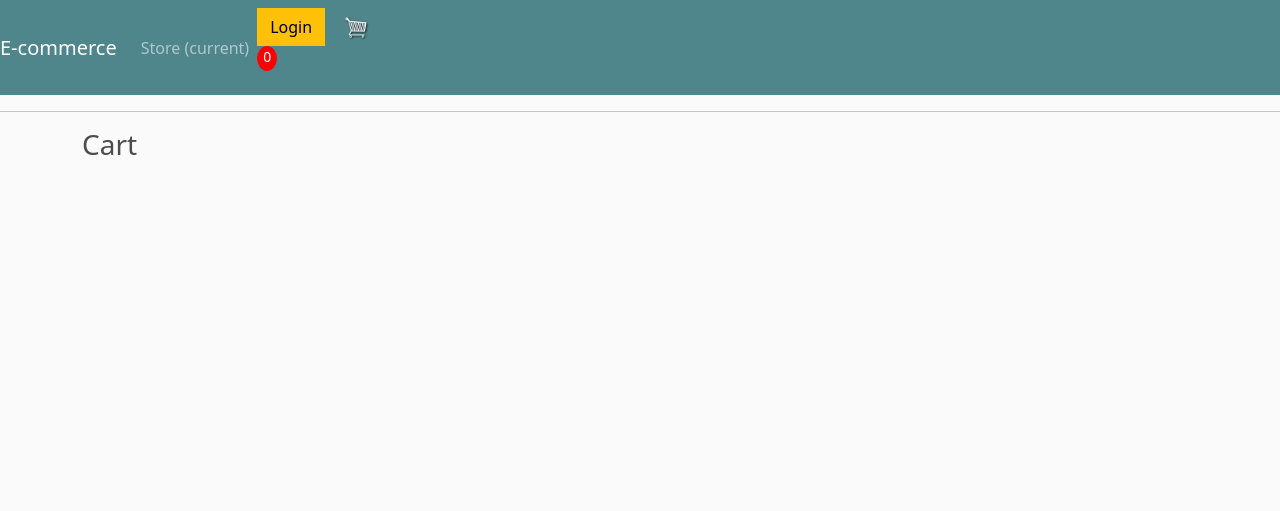
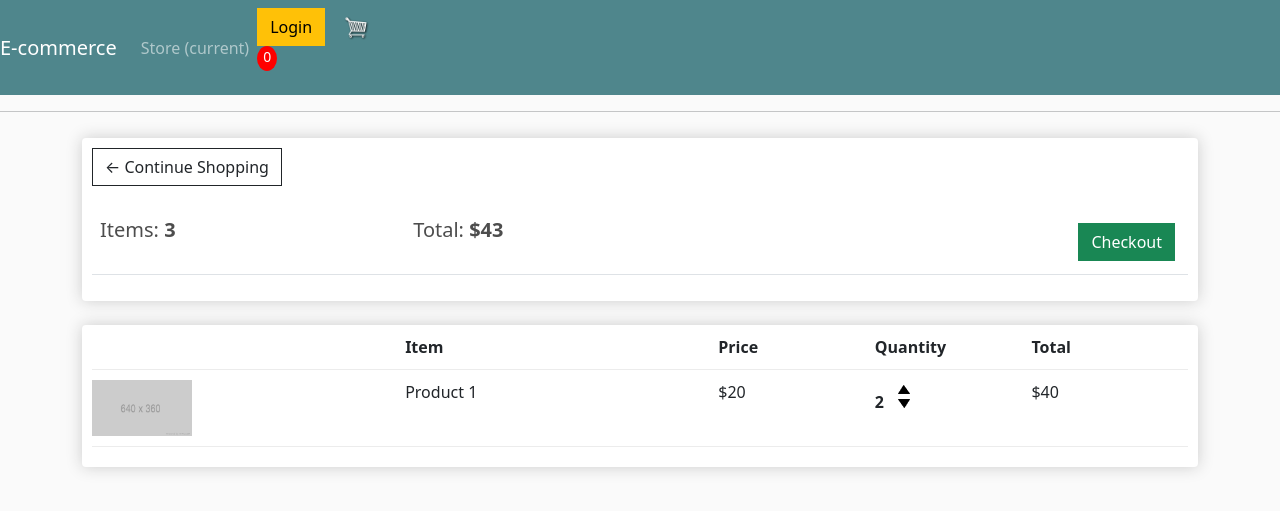
Before and after one commit to MukuFlash03/django-ecommerce-website, a Django app: page /cart/ in a window 1280 px wide. Shown: the top 511 px of the page. Run offline with Django 4.2, Linux system fonts and the light colour scheme; lists and menus that the app fills with data are empty; some libraries are stand-ins or nearby versions.

Commit message:
Styled and updated cart page

```diff
--- a/ecommerce/store/templates/store/cart.html
+++ b/ecommerce/store/templates/store/cart.html
@@ -1,5 +1,54 @@
 {% extends 'store/main.html' %}
 {% load static %}
 {% block content %}
-<h3>Cart</h3>
+<div class="row">
+	<div class="col-lg-12">
+		<div class="box-element">
+			<a class="btn btn-outline-dark" href="{% url 'store' %}">&#x2190; Continue Shopping</a>
+			<br>
+			<br>
+
+			<table class="table">
+				<tr>
+					<th>
+						<h5>Items: <strong>3</strong></h5>
+					</th>
+					<th>
+						<h5>Total: <strong>$43</strong></h5>
+					</th>
+					<th>
+						<a style="float:right; margin:5px" class=" btn btn-success"
+							href="{% url 'checkout'%}">Checkout</a>
+					</th>
+				</tr>
+			</table>
+		</div>
+		<br>
+
+		<div class="box-element">
+			<div class="cart-row">
+				<div style="flex:2"></div>
+				<div style="flex:2"><strong>Item</strong></div>
+				<div style="flex:1"><strong>Price</strong></div>
+				<div style="flex:1"><strong>Quantity</strong></div>
+				<div style="flex:1"><strong>Total</strong></div>
+			</div>
+
+			<div class="cart-row">
+				<div style="flex:2"><img class="row-image" src="{% static 'images/placeholder.png'%}"></div>
+				<div style="flex:2">Product 1</div>
+				<div style="flex:1">$20</div>
+				<div style="flex:1">
+					<p class="quantity">2</p>
+					<div class="quantity">
+						<img class="chg-quantity" src="{% static 'images/arrow-up.png' %}">
+						<img class="chg-quantity" src="{% static 'images/arrow-down.png' %}">
+					</div>
+				</div>
+				<div style="flex:1">$40</div>
+			</div>
+		</div>
+
+	</div>
+</div>
 {% endblock content %}
```
Also changed, not shown: ecommerce/static/images/arrow-down.png (added), ecommerce/static/images/arrow-up.png (added).
